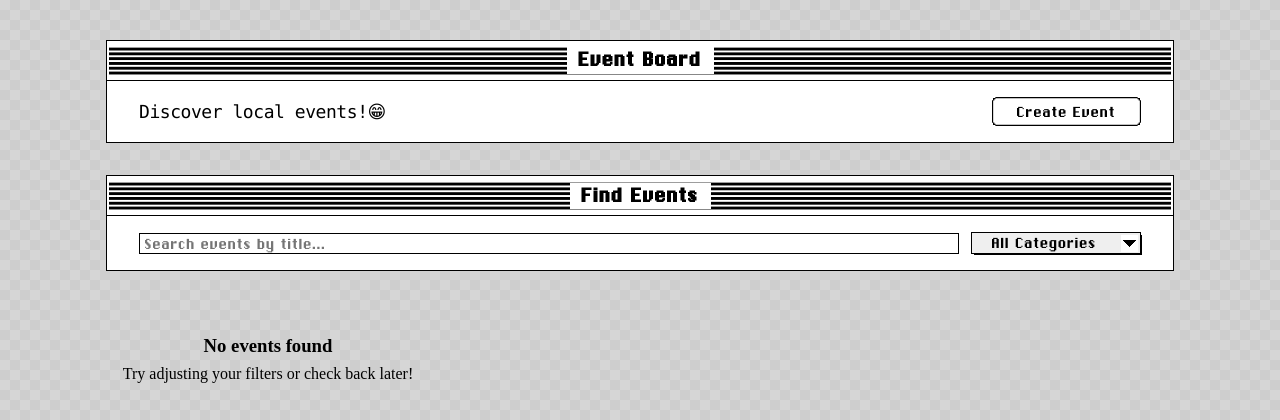
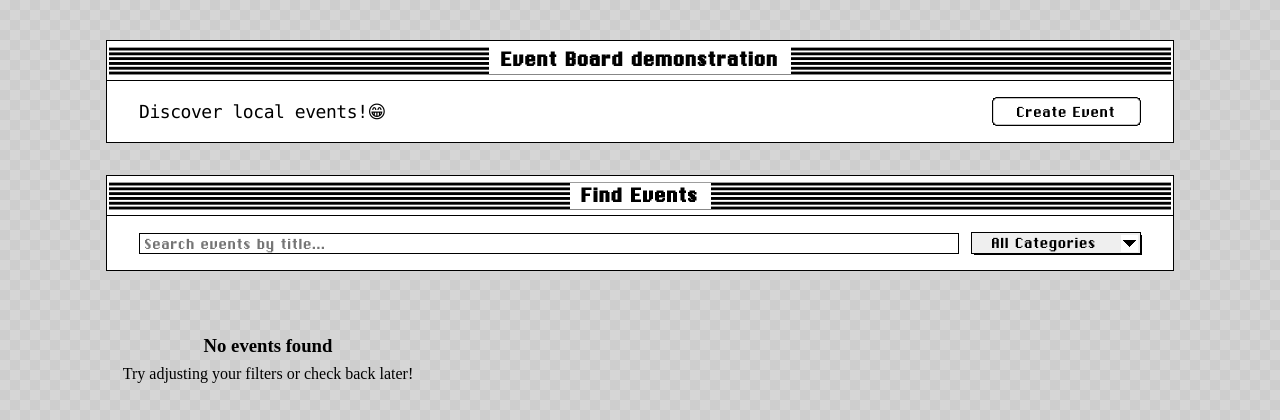
Before and after one commit to Huda-Mansoori/ai-community-event-board, a Flask app: page / in a window 1280 px wide. Shown: the top 420 px of the page. Run offline with Flask 3, Linux system fonts and the light colour scheme; data that the repository does not hold is empty; some libraries are stand-ins or nearby versions.

Commit message:
changed title

```diff
--- a/templates/index.html
+++ b/templates/index.html
@@ -12,7 +12,7 @@
         <div class="window header-window">
             <div class="title-bar">
                 <button aria-label="Close" disabled class="close hidden"></button>
-                <h1 class="title">Event Board</h1>
+                <h1 class="title">Event Board demonstration</h1>
                 <button aria-label="Resize" disabled class="resize hidden"></button>
             </div>
             <div class="separator"></div>
```
